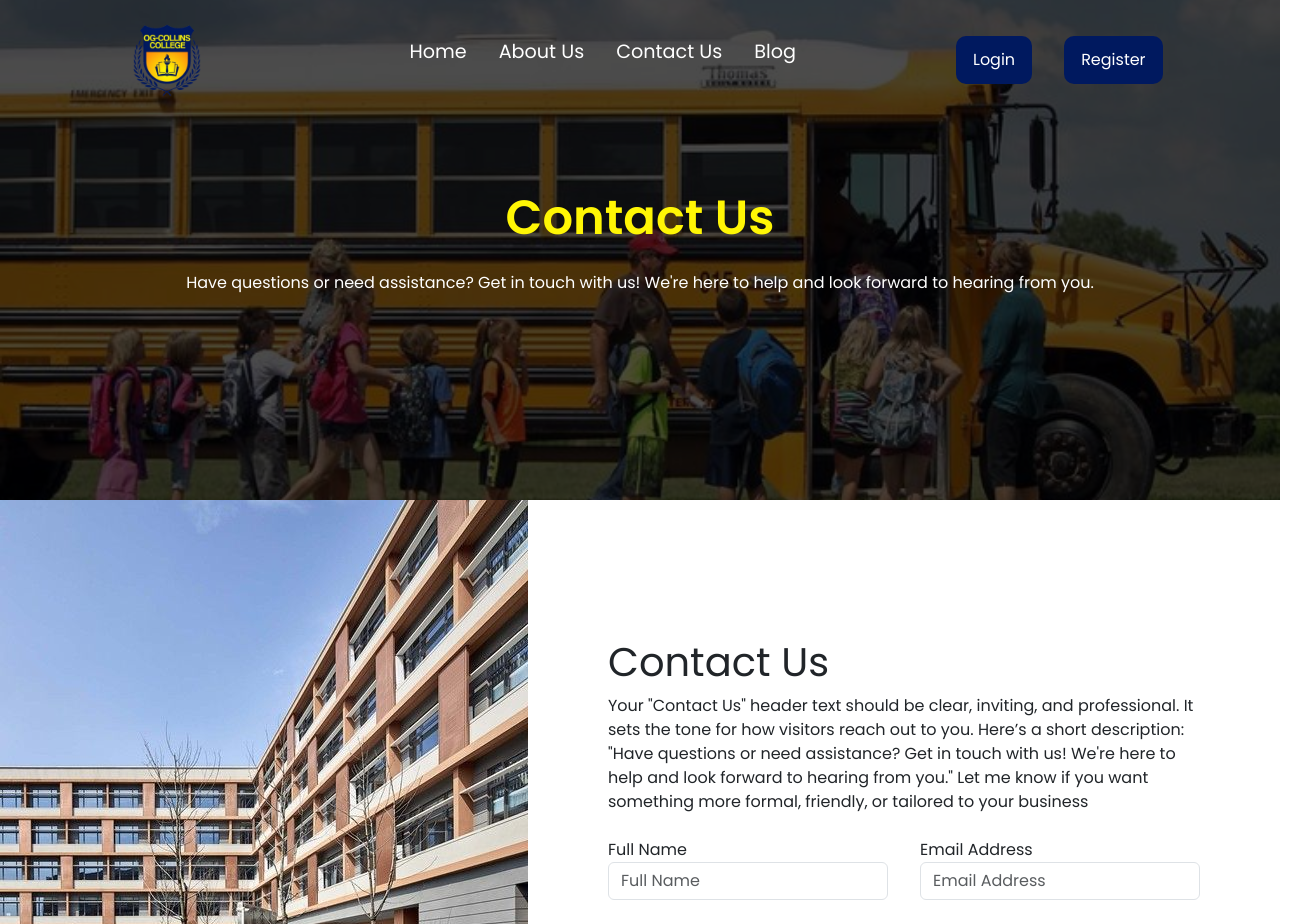
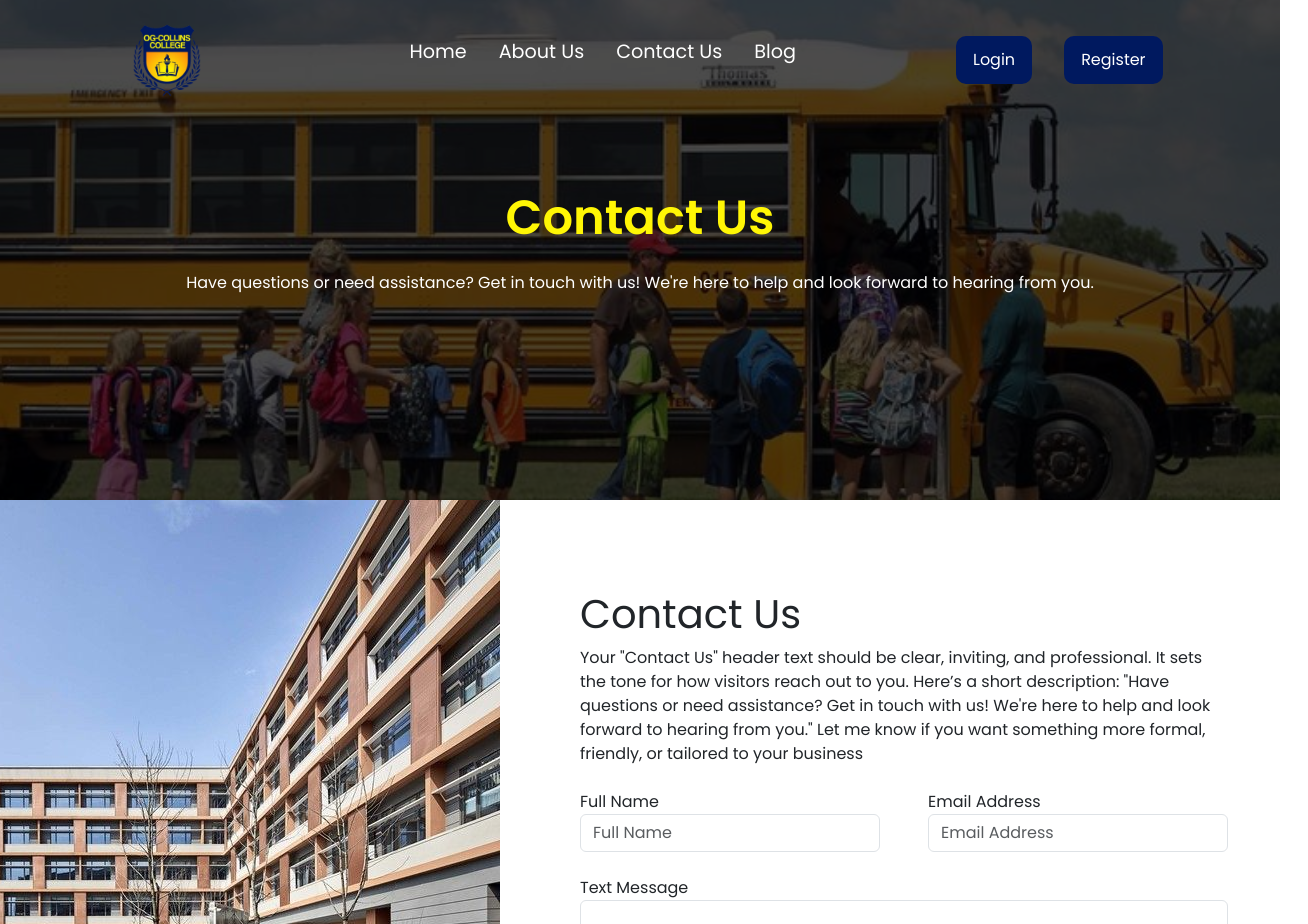
Before and after one commit to collins-dev1/school_website, a React (Create React App) app: page /contact in a window 1280 px wide. Shown: the top 924 px of the page, 1308 px wide, since content can reach past the window. Built offline with nearby package versions, Linux system fonts and the light colour scheme.

Commit message:
commit again2

```diff
--- a/src/contact.js
+++ b/src/contact.js
@@ -36,7 +36,7 @@ const Contact = () => {
                             </div>
                             <div className="mt-4">
                                 <label>Text Message</label>
-                                <textarea className="form-control"></textarea>
+                                <textarea className="form-control" rows={6}></textarea>
                             </div>
                             <div className="form-button mt-4">
                                 <button>Get in Touch</button>
--- a/src/index.css
+++ b/src/index.css
@@ -534,13 +534,13 @@ transition: all 0.3s ease-in-out;
 .full-name{
   display: flex;
   flex-direction: row;
-  justify-content: space-between;
+  justify-content: center;
   align-items: center;
-  gap: 2rem;
+  gap: 3rem;
 }
 
 .full-name input{
-  width: 100%;
+  width: 300px;
 }
 
 .form-button{
```
